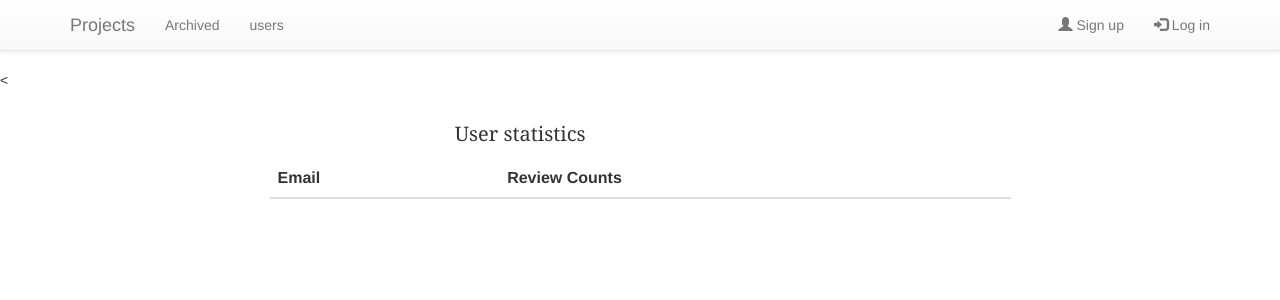
After one commit to leopsidom/dealer-mapping, a Flask app: page /dealer_mapping/users in a window 1280 px wide. The commit adds this page. Shown: the top 300 px of the page. Run offline with Flask 2, Linux system fonts and the light colour scheme; data that the repository does not hold is empty; some libraries are stand-ins or nearby versions.

Commit message:
added user statistics; added exception handler for the insert and delete records from tables

```diff
--- a/src/models/dealer_mapping/dealer_mapping.py
+++ b/src/models/dealer_mapping/dealer_mapping.py
@@ -60,26 +60,36 @@ class DealerMapping:
         ))
         reviewed_times = cursor.fetchone()[0]
 
+        success = True
         if reviewed_times < self.votes_per_record - 1:
+            try:
+                cursor.execute("UPDATE {table} SET ViewCounts={counts} where RecordId={record_id}".format(
+                    table=self.toreview, counts=reviewed_times+1, record_id=record_id
+                ))
+            except:
+                success = False
+        else:
 
-            cursor.execute("UPDATE {table} SET ViewCounts={counts} where RecordId={record_id}".format(
-                table=self.toreview, counts=reviewed_times+1, record_id=record_id
+            try:
+                cursor.execute("INSERT INTO {reviewed} SELECT * FROM {toreview} "
+                               "WHERE RecordId={record_id}".format(
+                    reviewed=self.reviewed, toreview=self.toreview, record_id=record_id
+                ))
+
+                cursor.execute("DELETE FROM {toreview} WHERE RecordId={record_id}".format(
+                    toreview=self.toreview, record_id=record_id
+                ))
+
+            except:
+                success = False
+
+        if success:
+            cursor.execute("INSERT INTO {user_reviewed} (UserId, RecordId, Match, Time) Values"
+                           "({user_id}, {record_id}, {match}, '{time}')".format(
+                user_reviewed=self.user_reviewed, user_id=user_id, record_id=record_id, match=match, time=time
             ))
         else:
-
-            cursor.execute("INSERT INTO {reviewed} SELECT * FROM {toreview} "
-                           "WHERE RecordId={record_id}".format(
-                reviewed=self.reviewed, toreview=self.toreview, record_id=record_id
-            ))
-
-            cursor.execute("DELETE FROM {toreview} WHERE RecordId={record_id}".format(
-                toreview=self.toreview, record_id=record_id
-            ))
-
-        cursor.execute("INSERT INTO {user_reviewed} (UserId, RecordId, Match, Time) Values"
-                       "({user_id}, {record_id}, {match}, '{time}')".format(
-            user_reviewed=self.user_reviewed, user_id=user_id, record_id=record_id, match=match, time=time
-        ))
+            return "The record has already been reviewed by somebody else!"
 
     def get_statistics(self, user_id):
 
@@ -107,3 +117,20 @@ class DealerMapping:
         return {'records_to_review': records_to_review,
                 'user_reviewed': user_reviewed,
                 'rank': -1 if rank is None else rank[2]}
+
+    def get_users_statistics(self):
+
+        cursor = DataBase.get_connection_default().cursor()
+
+        cursor.execute("select row_to_json(e) from ("
+                       "select users.email, d.review_counts from "
+                       "(select userid, count(userid) as review_counts "
+                       "from userreviewed "
+                       "group by userid) d "
+                       "inner join users on d.userid=users.userid) e")
+
+        users_statistics = cursor.fetchall()
+
+        return sorted((d for d, in users_statistics),
+                      key=lambda x: x['review_counts'],
+                      reverse=True)
--- a/src/models/dealer_mapping/views.py
+++ b/src/models/dealer_mapping/views.py
@@ -48,3 +48,9 @@ def pair_of_dealers():
 
     dm.save_to_db(user_id=user_id, record_id=record_id, match=match)
     return redirect(url_for('.pair_of_dealers'))
+
+
+@project_blueprint.route('/users', methods=['GET', 'POST'])
+def users_statistics():
+    dm = DealerMapping()
+    return render_template("users/user_stats.html", users_statistics=dm.get_users_statistics())
--- a/src/templates/base.html
+++ b/src/templates/base.html
@@ -22,6 +22,9 @@
         <div id="navbar" class="navbar-collapse collapse">
             <ul class="nav navbar-nav">
                 <li><a href="./" title="Stores">Archived</a></li>
+            </ul>
+            <ul class="nav navbar-nav">
+                <li><a href="{{ url_for('dealer_mapping.users_statistics') }}" title="Users">users</a></li>
             </ul>
             <ul class="nav navbar-nav navbar-right">
                 {% if session['email'] %}
--- /dev/null
+++ b/src/templates/users/user_stats.html
@@ -0,0 +1,22 @@
+<{% extends "base.html" %}
+{% block content %}
+<div class="compare-table">
+    <div class="table-option">User statistics</div>
+    <table class="table table-striped">
+        <thead>
+            <tr>
+                <th>Email</th>
+                <th>Review Counts</th>
+            </tr>
+        </thead>
+        <tbody>
+            {% for user in users_statistics %}
+            <tr>
+                <td>{{ user['email'] }}</td>
+                <td>{{ user['review_counts'] }}</td>
+            </tr>
+            {% endfor %}
+        </tbody>
+    </table>
+</div>
+{% endblock %}
```
